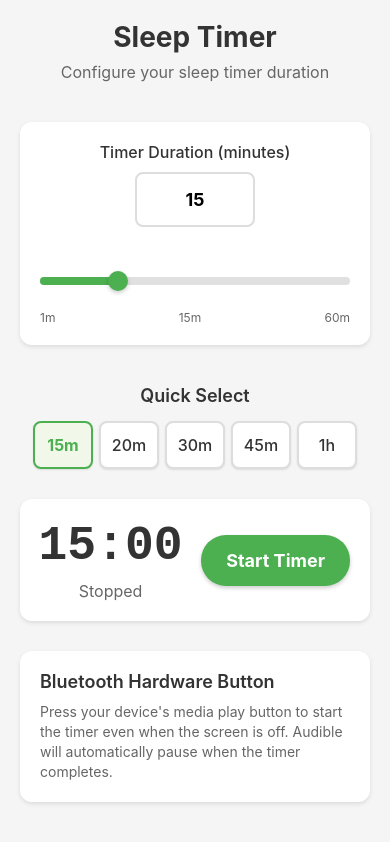
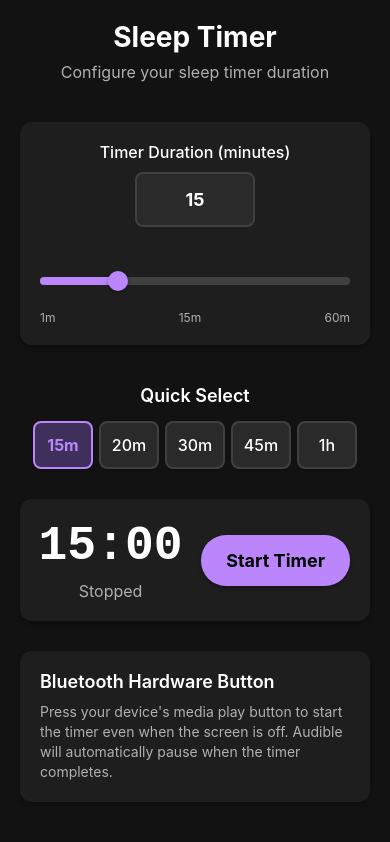
Before and after one commit to alexplummer/audible-sleep-timer, a React Native app: screen / in a window 390 px wide. Built offline with nearby package versions, Linux system fonts and the light colour scheme.

Commit message:
feat: use dark colour scheme

```diff
--- a/App.tsx
+++ b/App.tsx
@@ -223,7 +223,7 @@ const App = () => {
   return (
     <SafeAreaProvider>
       <SafeAreaView style={styles.container}>
-        <StatusBar barStyle="dark-content" backgroundColor="#f5f5f5" />
+        <StatusBar barStyle="light-content" backgroundColor="#121212" />
 
         <ScrollView contentContainerStyle={styles.scrollContent} showsVerticalScrollIndicator={false}>
           {/* Header */}
@@ -334,7 +334,7 @@ const App = () => {
 const styles = StyleSheet.create({
   container: {
     flex: 1,
-    backgroundColor: '#f5f5f5',
+    backgroundColor: '#121212',
   },
   scrollContent: {
     flexGrow: 1,
@@ -347,23 +347,23 @@ const styles = StyleSheet.create({
   title: {
     fontSize: 28,
     fontWeight: 'bold',
-    color: '#333',
+    color: '#ffffff',
     marginBottom: 8,
   },
   subtitle: {
     fontSize: 16,
-    color: '#666',
+    color: '#b0b0b0',
     textAlign: 'center',
   },
   controlsContainer: {
     marginBottom: 40,
-    backgroundColor: 'white',
+    backgroundColor: '#1e1e1e',
     borderRadius: 12,
     padding: 20,
     elevation: 2,
     shadowColor: '#000',
     shadowOffset: { width: 0, height: 2 },
-    shadowOpacity: 0.1,
+    shadowOpacity: 0.3,
     shadowRadius: 4,
   },
   inputContainer: {
@@ -372,18 +372,19 @@ const styles = StyleSheet.create({
   },
   inputLabel: {
     fontSize: 16,
-    color: '#333',
+    color: '#ffffff',
     marginBottom: 10,
     fontWeight: '500',
   },
   input: {
     borderWidth: 2,
-    borderColor: '#ddd',
+    borderColor: '#404040',
     borderRadius: 8,
     padding: 15,
     fontSize: 18,
     textAlign: 'center',
-    backgroundColor: 'white',
+    backgroundColor: '#2a2a2a',
+    color: '#ffffff',
     width: 120,
     fontWeight: 'bold',
   },
@@ -392,20 +393,20 @@ const styles = StyleSheet.create({
   },
   sliderTrack: {
     height: 8,
-    backgroundColor: '#e0e0e0',
+    backgroundColor: '#404040',
     borderRadius: 4,
     position: 'relative',
     marginVertical: 20,
   },
   sliderProgress: {
     height: '100%',
-    backgroundColor: '#4CAF50',
+    backgroundColor: '#bb86fc',
     borderRadius: 4,
   },
   sliderThumb: {
     width: 20,
     height: 20,
-    backgroundColor: '#4CAF50',
+    backgroundColor: '#bb86fc',
     borderRadius: 10,
     position: 'absolute',
     top: -6,
@@ -413,7 +414,7 @@ const styles = StyleSheet.create({
     elevation: 2,
     shadowColor: '#000',
     shadowOffset: { width: 0, height: 2 },
-    shadowOpacity: 0.2,
+    shadowOpacity: 0.3,
     shadowRadius: 4,
   },
   sliderLabels: {
@@ -423,7 +424,7 @@ const styles = StyleSheet.create({
   },
   sliderLabel: {
     fontSize: 12,
-    color: '#666',
+    color: '#b0b0b0',
   },
   presetsContainer: {
     marginBottom: 30,
@@ -431,7 +432,7 @@ const styles = StyleSheet.create({
   presetsTitle: {
     fontSize: 18,
     fontWeight: '600',
-    color: '#333',
+    color: '#ffffff',
     marginBottom: 15,
     textAlign: 'center',
   },
@@ -441,9 +442,9 @@ const styles = StyleSheet.create({
     paddingHorizontal: 10,
   },
   presetButton: {
-    backgroundColor: 'white',
+    backgroundColor: '#2a2a2a',
     borderWidth: 2,
-    borderColor: '#ddd',
+    borderColor: '#404040',
     borderRadius: 8,
     paddingHorizontal: 12,
     paddingVertical: 12,
@@ -453,20 +454,20 @@ const styles = StyleSheet.create({
     elevation: 1,
     shadowColor: '#000',
     shadowOffset: { width: 0, height: 1 },
-    shadowOpacity: 0.1,
+    shadowOpacity: 0.3,
     shadowRadius: 2,
   },
   presetButtonActive: {
-    borderColor: '#4CAF50',
-    backgroundColor: '#f1f8e9',
+    borderColor: '#bb86fc',
+    backgroundColor: '#3e2f5b',
   },
   presetButtonText: {
     fontSize: 16,
     fontWeight: '500',
-    color: '#333',
+    color: '#ffffff',
   },
   presetButtonTextActive: {
-    color: '#4CAF50',
+    color: '#bb86fc',
     fontWeight: 'bold',
   },
   timerSection: {
@@ -476,13 +477,13 @@ const styles = StyleSheet.create({
     flexDirection: 'row',
     alignItems: 'center',
     justifyContent: 'space-between',
-    backgroundColor: 'white',
+    backgroundColor: '#1e1e1e',
     borderRadius: 12,
     padding: 20,
     elevation: 2,
     shadowColor: '#000',
     shadowOffset: { width: 0, height: 2 },
-    shadowOpacity: 0.1,
+    shadowOpacity: 0.3,
     shadowRadius: 4,
   },
   timerDisplay: {
@@ -492,53 +493,53 @@ const styles = StyleSheet.create({
   timerText: {
     fontSize: 48,
     fontWeight: 'bold',
-    color: '#333',
+    color: '#ffffff',
     fontFamily: 'monospace',
   },
   timerStatus: {
     fontSize: 16,
-    color: '#666',
+    color: '#b0b0b0',
     marginTop: 8,
   },
   startButton: {
-    backgroundColor: '#4CAF50',
+    backgroundColor: '#bb86fc',
     paddingHorizontal: 25,
     paddingVertical: 15,
     borderRadius: 25,
     elevation: 2,
     shadowColor: '#000',
     shadowOffset: { width: 0, height: 2 },
-    shadowOpacity: 0.2,
+    shadowOpacity: 0.3,
     shadowRadius: 4,
     marginLeft: 20,
   },
   stopButton: {
-    backgroundColor: '#f44336',
+    backgroundColor: '#cf6679',
   },
   startButtonText: {
-    color: 'white',
+    color: '#000000',
     fontSize: 18,
     fontWeight: 'bold',
   },
   infoContainer: {
-    backgroundColor: 'white',
+    backgroundColor: '#1e1e1e',
     padding: 20,
     borderRadius: 12,
     elevation: 2,
     shadowColor: '#000',
     shadowOffset: { width: 0, height: 2 },
-    shadowOpacity: 0.1,
+    shadowOpacity: 0.3,
     shadowRadius: 4,
   },
   infoTitle: {
     fontSize: 18,
     fontWeight: '600',
-    color: '#333',
+    color: '#ffffff',
     marginBottom: 10,
   },
   infoText: {
     fontSize: 14,
-    color: '#666',
+    color: '#b0b0b0',
     lineHeight: 20,
   },
 });
```
